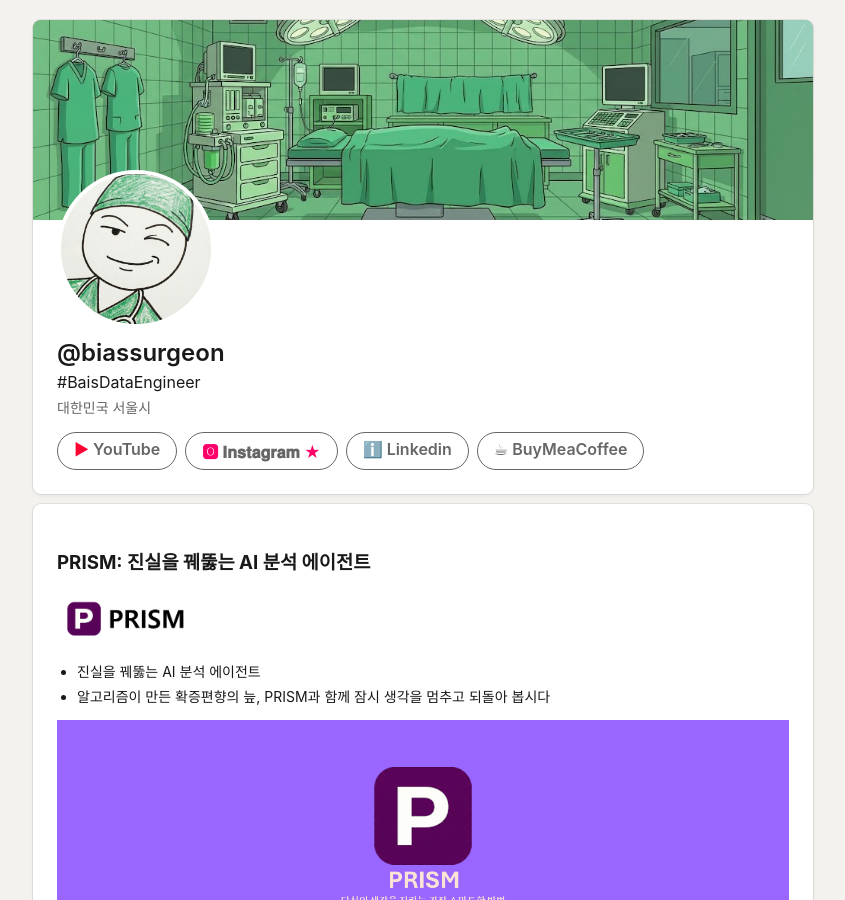
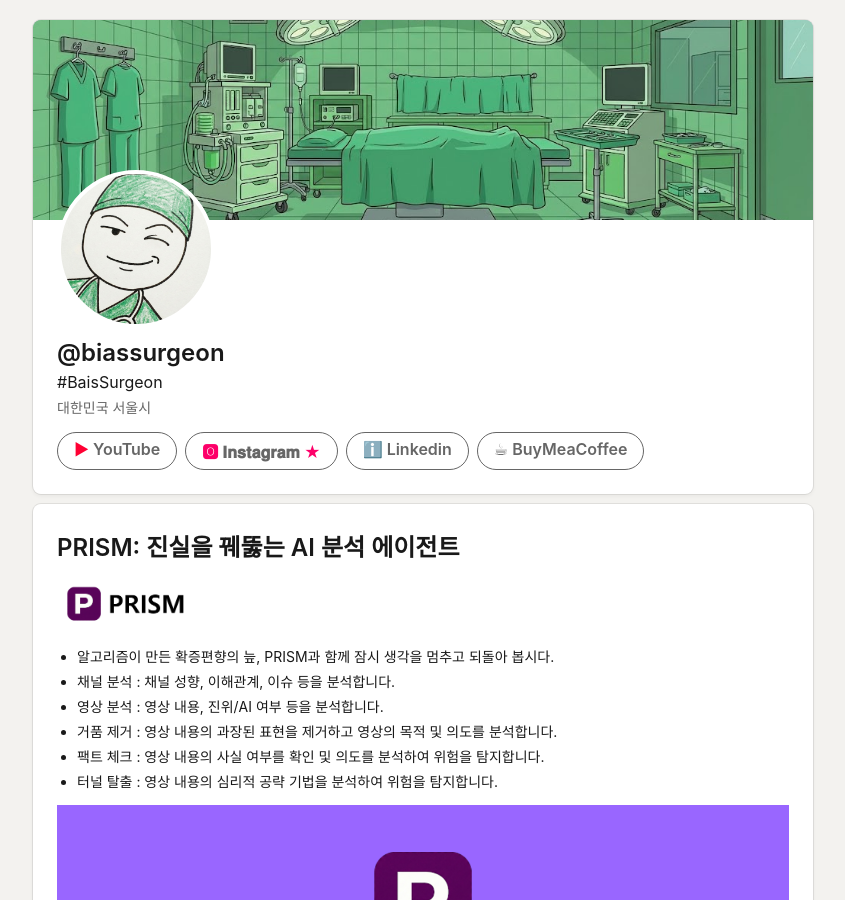
Before and after one commit to surgical-arch/surgical-arch.github.io, a Jekyll site: the page built from index.md, in a window 1280 px wide and 900 px high. Shown: the whole window, without its empty margins (217-1062 px from the left). Built offline with Jekyll 4.4.1, drawn with Linux system fonts in a browser that asks for light colours.

Commit message:
Update index.md

```diff
--- a/index.md
+++ b/index.md
@@ -2,32 +2,35 @@
 layout: default
 title: Surgical Architect
 handle: "@biassurgeon"
-headline: "#BaisDataEngineer"
+headline: "#BaisSurgeon"
 location: "대한민국 서울시"
 profile_image: "images/profile.jpg" # 프로필 이미지 URL
 banner_image: "images/top_banner.jpg" # 배경 이미지 URL
 ---
 <!--
-### PRISM: 진실을 꿰뚫는 AI 분석 로컬 에이전트
+# PRISM: 진실을 꿰뚫는 AI 분석 로컬 에이전트
 <img src="images/youtube_logo.png" height="40px" title="@biassurgeon"/>
 - 진실을 꿰뚫는 AI 분석 에이전트
 - 알고리즘이 만든 확증편향의 늪, PRISM과 함께 잠시 생각을 멈추고 되돌아 봅시다
 
-### PRISM: 진실을 꿰뚫는 AI 분석 실시간 에이전트
+# PRISM: 진실을 꿰뚫는 AI 분석 실시간 에이전트
 <img src="images/instagram_logo.png" height="50px" title="@biassurgeon"/>
 - 진실을 꿰뚫는 AI 분석 에이전트
 - 알고리즘이 만든 확증편향의 늪, PRISM과 함께 잠시 생각을 멈추고 되돌아 봅시다
 -->
-### PRISM: 진실을 꿰뚫는 AI 분석 에이전트
+# PRISM: 진실을 꿰뚫는 AI 분석 에이전트
+
 <img src="images/prism_logo.png" height="50px" title="@biassurgeon"/>
-- 진실을 꿰뚫는 AI 분석 에이전트
-- 알고리즘이 만든 확증편향의 늪, PRISM과 함께 잠시 생각을 멈추고 되돌아 봅시다
+
+- 알고리즘이 만든 확증편향의 늪, PRISM과 함께 잠시 생각을 멈추고 되돌아 봅시다.
+- 채널 분석 : 채널 성향, 이해관계, 이슈 등을 분석합니다.
+- 영상 분석 : 영상 내용, 진위/AI 여부 등을 분석합니다.
+- 거품 제거 : 영상 내용의 과장된 표현을 제거하고 영상의 목적 및 의도를 분석합니다.
+- 팩트 체크 : 영상 내용의 사실 여부를 확인 및 의도를 분석하여 위험을 탐지합니다.
+- 터널 탈출 : 영상 내용의 심리적 공략 기법을 분석하여 위험을 탐지합니다.
 
 <img src="images/chrome_store_screenshot1.png" width="100%"/>
 
 <img src="images/chrome_store_screenshot2.png" width="100%"/>
 
 <img src="images/chrome_store_screenshot3.png" width="100%"/>
-
-## 소개
-▷ 문희
```
